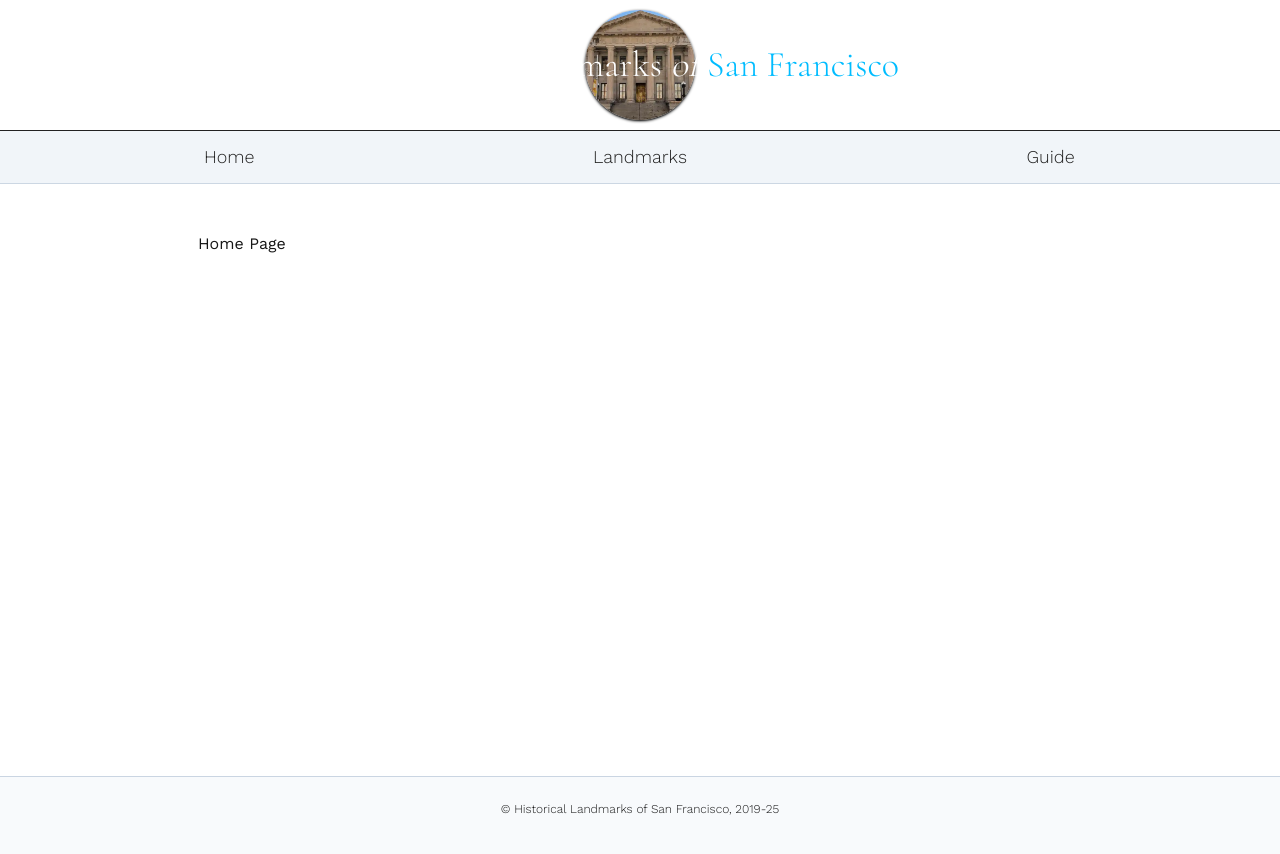
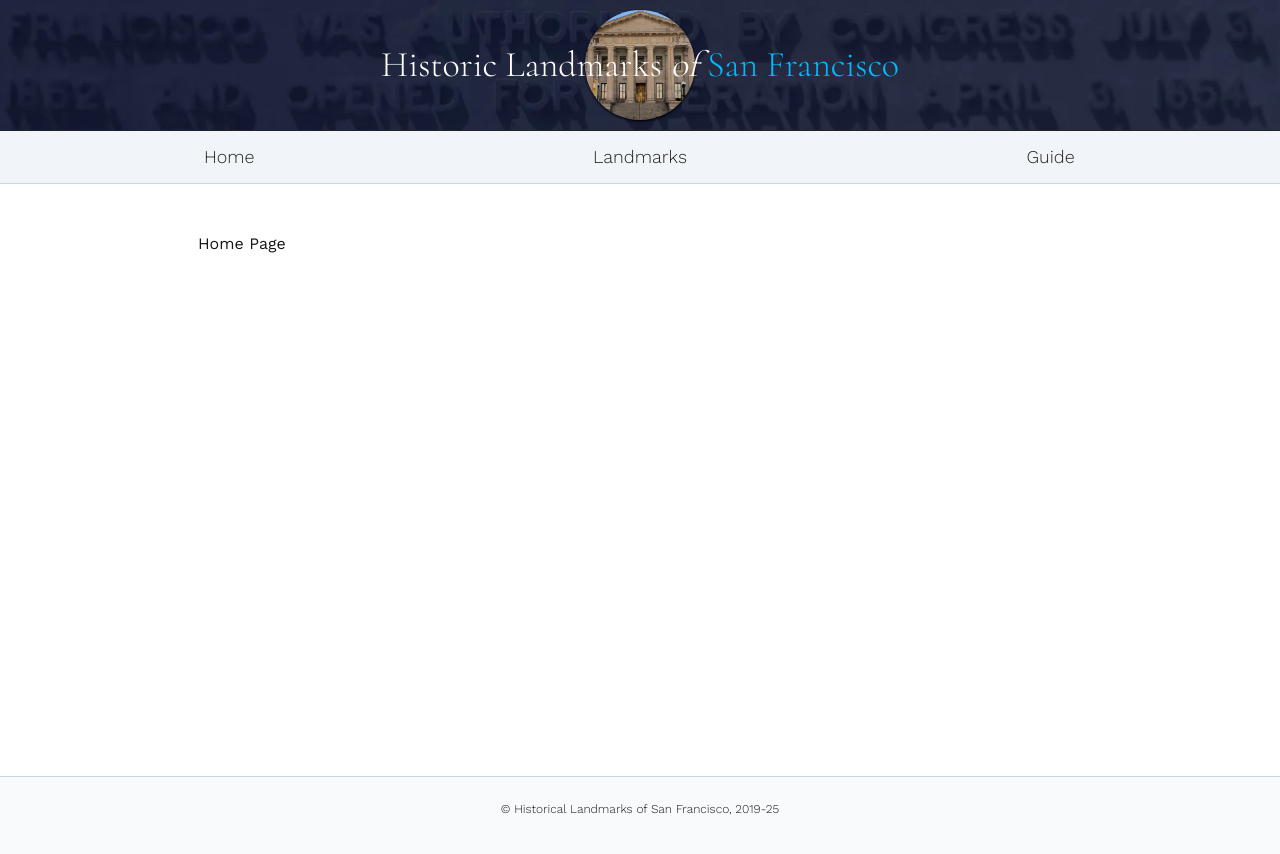
Before and after one commit to tdkent/hlosf.com, a Next.js app: page / in a window 1280 px wide. Shown: the top 854 px of the page. Built offline with nearby package versions, Linux system fonts and the light colour scheme.

Commit message:
add header bg image

```diff
--- a/src/components/layout/Logo.tsx
+++ b/src/components/layout/Logo.tsx
@@ -2,7 +2,7 @@ import Image from "next/image";
 
 export default function Logo() {
   return (
-    <div className="flex flex-col items-center justify-center h-25 lg:h-32.5 2xl:h-40 bg-hero-pattern bg-no-repeat bg-cover bg-center">
+    <div className="flex flex-col items-center justify-center h-25 lg:h-32.5 2xl:h-40 bg-[url(/us-mint-bg.webp)] bg-no-repeat bg-cover bg-center">
       <p className="header-text z-10 font-serif text-center text-[6vw] sm:text-4xl 2xl:text-5xl text-white select-none">
         Historic Landmarks <span className="italic">of</span>{" "}
         <span className="text-sky-400">San Francisco</span>
```
Also changed, not shown: public/us-mint-bg.webp (added).
